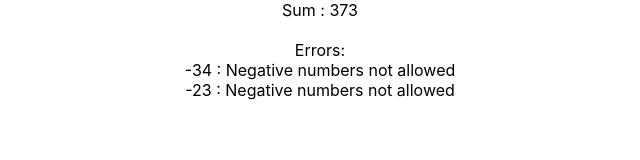
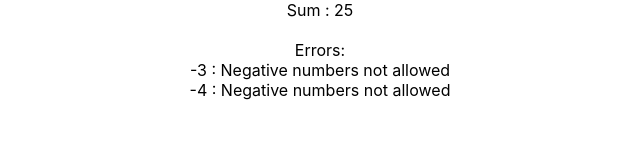
Before and after one commit to sagarkumarmehta80/string_calc, a React (Create React App) app: page / in a window 1280 px wide. Shown: the top 160 px of the page, without its empty margins (320-960 px from the left). Built offline with nearby package versions, Linux system fonts and the light colour scheme.

Commit message:
added dynamic support for delimiters

```diff
--- a/src/App.js
+++ b/src/App.js
@@ -4,7 +4,10 @@ import StringCalculator from './component/StringCalculator/StringCalculator';
 function App() {
     return (
         <div className="App">
-            <StringCalculator string="1,4;334,-34,-23,34," />
+            <StringCalculator
+                string="1,14,-3,
+            10,-4"
+            />
         </div>
     );
 }
--- a/src/component/StringCalculator/StringCalculator.js
+++ b/src/component/StringCalculator/StringCalculator.js
@@ -1,6 +1,13 @@
 const StringCalculator = ({ string = '' }) => {
+    let delimiters = '\\n, ';
+    let isSeperateLinePresent = string.substring(0, 2) === '//';
+    if (isSeperateLinePresent) {
+        delimiters += string.substring(2, 3);
+        string = string.substring(3, string.length);
+    }
     let trimmedString = string.trim();
-    let splittedString = trimmedString.split(/[\\n,; ]+/);
+    let regex = new RegExp(`[${delimiters}]+`);
+    let splittedString = trimmedString.split(regex);
     let errorText = 'Negative numbers not allowed';
     let errors = [];
     let sum = null;
@@ -23,7 +30,7 @@ const StringCalculator = ({ string = '' }) => {
                     <div>
                         Errors:
                         {errors.map((val) => (
-                            <div>{val}</div>
+                            <div key={val}>{val}</div>
                         ))}
                     </div>
                 )}
```
